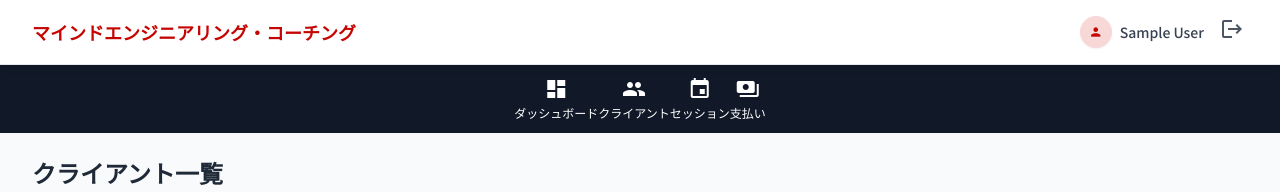
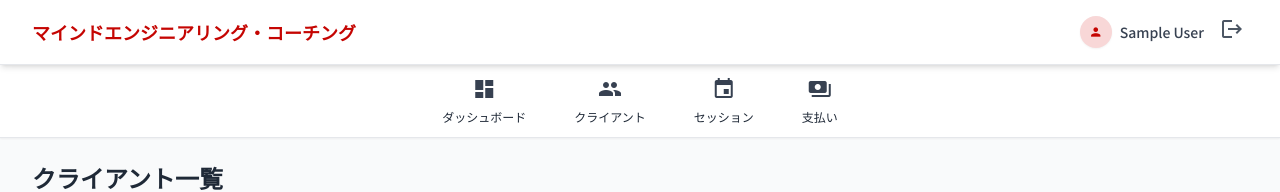
Before and after one commit to Yuuta12-maker/mec-coaching-nextjs, a Next.js app: page /clients in a window 1280 px wide. Shown: the top 192 px of the page. Built offline with nearby package versions, Linux system fonts and the light colour scheme; no server answers; sample sign-in values are in the browser's storage.

Commit message:
UI修正: ナビゲーションを白背景・黒文字に変更し、要素間のバランスを改善

```diff
--- a/components/Layout.js
+++ b/components/Layout.js
@@ -122,32 +122,32 @@ export default function Layout({ children, forceAccess = false }) {
           </div>
         </header>
 
-        {/* 完全にシンプル化したナビゲーションバー */}
-        <div className="bg-gray-900 text-white">
-          <div className="max-w-7xl mx-auto px-4 sm:px-6 lg:px-8">
-            <div className="flex justify-between md:justify-center">
-              <Link href="/" className="simple-nav-link">
-                <div className="flex flex-col items-center py-3">
-                  <span className="material-icons">dashboard</span>
-                  <span className="text-xs mt-1">ダッシュボード</span>
+        {/* ホワイトベースのナビゲーションバー */}
+        <div className="bg-white border-b border-gray-200 shadow-sm">
+          <div className="max-w-7xl mx-auto">
+            <div className="flex justify-center">
+              <Link href="/" className={`nav-item ${isActive('/') ? 'active' : ''}`}>
+                <div className="flex flex-col items-center py-3 px-6">
+                  <span className="material-icons text-gray-700">dashboard</span>
+                  <span className="text-xs mt-2 font-medium text-gray-800">ダッシュボード</span>
                 </div>
               </Link>
-              <Link href="/clients" className="simple-nav-link">
-                <div className="flex flex-col items-center py-3">
-                  <span className="material-icons">people</span>
-                  <span className="text-xs mt-1">クライアント</span>
+              <Link href="/clients" className={`nav-item ${isActive('/clients') ? 'active' : ''}`}>
+                <div className="flex flex-col items-center py-3 px-6">
+                  <span className="material-icons text-gray-700">people</span>
+                  <span className="text-xs mt-2 font-medium text-gray-800">クライアント</span>
                 </div>
               </Link>
-              <Link href="/sessions" className="simple-nav-link">
-                <div className="flex flex-col items-center py-3">
-                  <span className="material-icons">event</span>
-                  <span className="text-xs mt-1">セッション</span>
+              <Link href="/sessions" className={`nav-item ${isActive('/sessions') ? 'active' : ''}`}>
+                <div className="flex flex-col items-center py-3 px-6">
+                  <span className="material-icons text-gray-700">event</span>
+                  <span className="text-xs mt-2 font-medium text-gray-800">セッション</span>
                 </div>
               </Link>
-              <Link href="/payments" className="simple-nav-link">
-                <div className="flex flex-col items-center py-3">
-                  <span className="material-icons">payments</span>
-                  <span className="text-xs mt-1">支払い</span>
+              <Link href="/payments" className={`nav-item ${isActive('/payments') ? 'active' : ''}`}>
+                <div className="flex flex-col items-center py-3 px-6">
+                  <span className="material-icons text-gray-700">payments</span>
+                  <span className="text-xs mt-2 font-medium text-gray-800">支払い</span>
                 </div>
               </Link>
             </div>
@@ -179,21 +179,21 @@ export default function Layout({ children, forceAccess = false }) {
         onClick={toggleMobileMenu}
       >
         <div
-          className={`fixed top-0 left-0 w-72 h-full bg-gray-900 text-white shadow-xl transform transition-transform duration-300 ease-in-out ${
+          className={`fixed top-0 left-0 w-72 h-full bg-white text-gray-800 shadow-xl transform transition-transform duration-300 ease-in-out ${
             isMobileMenuOpen ? 'translate-x-0' : '-translate-x-full'
           }`}
           onClick={e => e.stopPropagation()}
         >
-          <div className="flex items-center justify-between p-4 border-b border-gray-700">
+          <div className="flex items-center justify-between p-4 border-b border-gray-200">
             <div className="flex items-center">
               <div className="w-10 h-10 rounded-full bg-primary flex items-center justify-center shadow-lg">
                 <span className="text-white font-bold">M</span>
               </div>
-              <h2 className="ml-2 text-white font-semibold">MEC</h2>
+              <h2 className="ml-2 text-primary font-semibold">MEC</h2>
             </div>
             <button
               onClick={toggleMobileMenu}
-              className="text-gray-300 hover:text-white p-1 rounded-full hover:bg-gray-700 transition-colors"
+              className="text-gray-500 hover:text-gray-700 p-1 rounded-full hover:bg-gray-100 transition-colors"
               aria-label="メニューを閉じる"
             >
               <span className="material-icons">close</span>
@@ -202,40 +202,40 @@ export default function Layout({ children, forceAccess = false }) {
 
           <nav className="flex flex-col py-4">
             <Link href="/" className={`mobile-nav-link ${isActive('/') ? 'active' : ''}`} onClick={toggleMobileMenu}>
-              <span className="material-icons">dashboard</span>
-              <span>ダッシュボード</span>
+              <span className="material-icons text-gray-700">dashboard</span>
+              <span className="ml-3 text-gray-800">ダッシュボード</span>
             </Link>
             <Link href="/clients" className={`mobile-nav-link ${isActive('/clients') ? 'active' : ''}`} onClick={toggleMobileMenu}>
-              <span className="material-icons">people</span>
-              <span>クライアント</span>
+              <span className="material-icons text-gray-700">people</span>
+              <span className="ml-3 text-gray-800">クライアント</span>
             </Link>
             <Link href="/sessions" className={`mobile-nav-link ${isActive('/sessions') ? 'active' : ''}`} onClick={toggleMobileMenu}>
-              <span className="material-icons">event</span>
-              <span>セッション</span>
+              <span className="material-icons text-gray-700">event</span>
+              <span className="ml-3 text-gray-800">セッション</span>
             </Link>
             <Link href="/payments" className={`mobile-nav-link ${isActive('/payments') ? 'active' : ''}`} onClick={toggleMobileMenu}>
-              <span className="material-icons">payments</span>
-              <span>支払い</span>
+              <span className="material-icons text-gray-700">payments</span>
+              <span className="ml-3 text-gray-800">支払い</span>
             </Link>
           </nav>
 
-          <div className="border-t border-gray-700 p-4 mt-auto">
+          <div className="border-t border-gray-200 p-4 mt-auto">
             <div className="flex items-center justify-between">
               <div className="flex items-center">
-                <div className="h-8 w-8 rounded-full bg-gray-700 text-white flex items-center justify-center mr-2">
+                <div className="h-8 w-8 rounded-full bg-primary-light text-primary flex items-center justify-center mr-2">
                   <span className="material-icons text-sm">person</span>
                 </div>
                 <div>
-                  <div className="text-sm font-medium text-white">
+                  <div className="text-sm font-medium text-gray-800">
                     {session?.user?.name || '管理者'}
                   </div>
-                  {bypassAuth && <span className="text-xs px-2 py-1 bg-yellow-600 text-yellow-100 rounded mt-1 inline-block">緊急モード</span>}
-                  {forceAccess && !session && <span className="text-xs px-2 py-1 bg-red-600 text-red-100 rounded mt-1 inline-block">一時アクセス</span>}
+                  {bypassAuth && <span className="text-xs px-2 py-1 bg-yellow-100 text-yellow-800 rounded mt-1 inline-block">緊急モード</span>}
+                  {forceAccess && !session && <span className="text-xs px-2 py-1 bg-red-100 text-red-800 rounded mt-1 inline-block">一時アクセス</span>}
                 </div>
               </div>
               <button
                 onClick={handleSignOut}
-                className="text-gray-300 hover:text-white p-1 rounded-full hover:bg-gray-700 transition-colors"
+                className="text-gray-500 hover:text-gray-700 p-1 rounded-full hover:bg-gray-100 transition-colors"
                 aria-label="ログアウト"
               >
                 <span className="material-icons">logout</span>
@@ -246,34 +246,35 @@ export default function Layout({ children, forceAccess = false }) {
       </div>
 
       <style jsx>{`
-        /* 超シンプルなナビゲーションリンク */
-        .simple-nav-link {
+        /* ナビゲーションアイテム */
+        .nav-item {
           display: block;
-          color: #f9fafb;
           position: relative;
-          width: 25%;
-          text-align: center;
+          margin: 0 10px;
+          transition: all 0.2s ease;
+          border-radius: 8px;
         }
 
-        .simple-nav-link:hover {
-          background-color: rgba(255, 255, 255, 0.1);
+        .nav-item:hover {
+          background-color: #f3f4f6;
         }
 
-        .simple-nav-link.active {
-          background-color: rgba(255, 255, 255, 0.15);
+        .nav-item.active {
+          background-color: #f0f0f0;
         }
 
-        .simple-nav-link.active::after {
+        .nav-item.active:after {
           content: '';
           position: absolute;
           bottom: 0;
-          left: 25%;
-          width: 50%;
-          height: 2px;
+          left: 20%;
+          width: 60%;
+          height: 3px;
           background-color: var(--primary-color);
+          border-radius: 3px 3px 0 0;
         }
 
-        .simple-nav-link .material-icons {
+        .nav-item .material-icons {
           font-size: 1.5rem;
         }
 
@@ -282,7 +283,6 @@ export default function Layout({ children, forceAccess = false }) {
           display: flex;
           align-items: center;
           padding: 0.875rem 1.5rem;
-          color: #e2e8f0;
           font-size: 1rem;
           font-weight: 500;
           transition: background-color 0.2s;
@@ -290,19 +290,12 @@ export default function Layout({ children, forceAccess = false }) {
           margin: 0.25rem 0.5rem;
         }
 
-        .mobile-nav-link .material-icons {
-          margin-right: 0.75rem;
-          font-size: 1.25rem;
-        }
-
         .mobile-nav-link:hover {
-          background-color: rgba(255, 255, 255, 0.1);
-          color: #ffffff;
+          background-color: #f3f4f6;
         }
 
         .mobile-nav-link.active {
-          background-color: rgba(255, 255, 255, 0.15);
-          color: #ffffff;
+          background-color: #f0f0f0;
           font-weight: 600;
           border-left: 3px solid var(--primary-color);
         }
```
